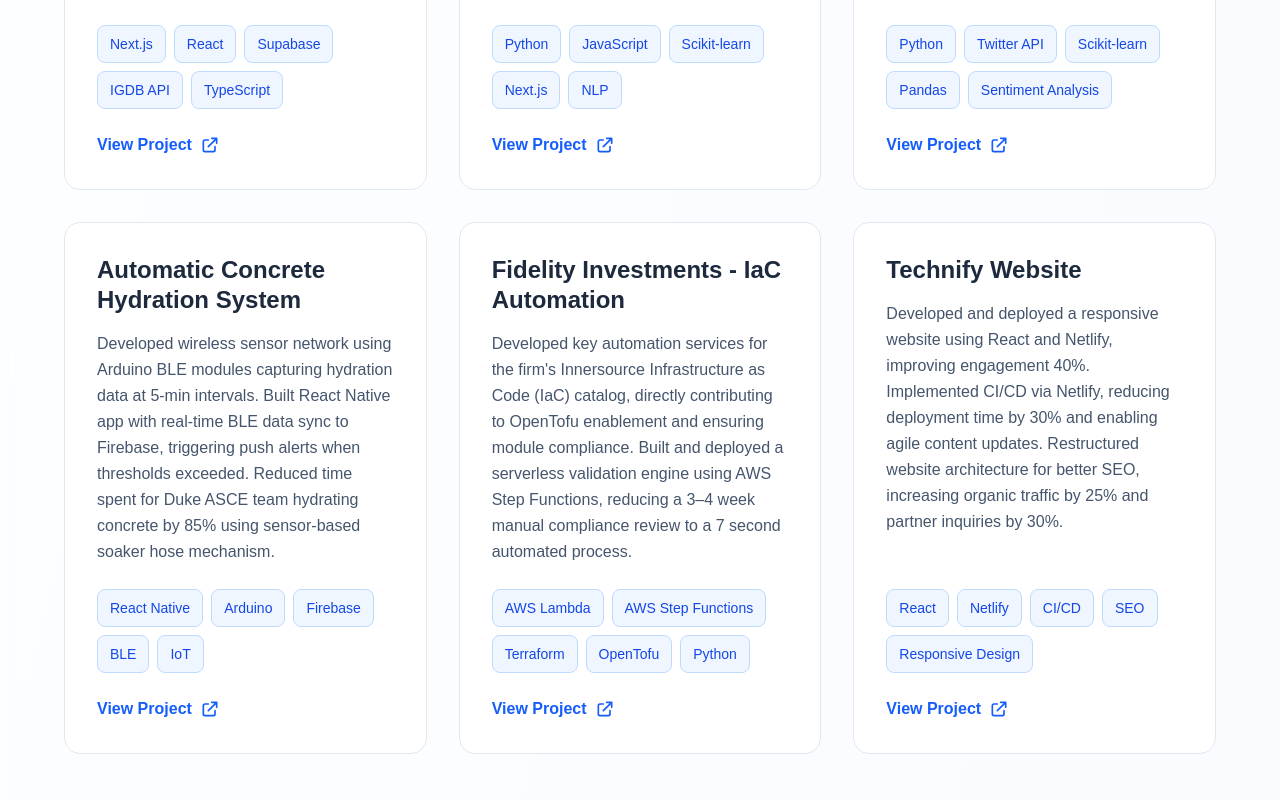
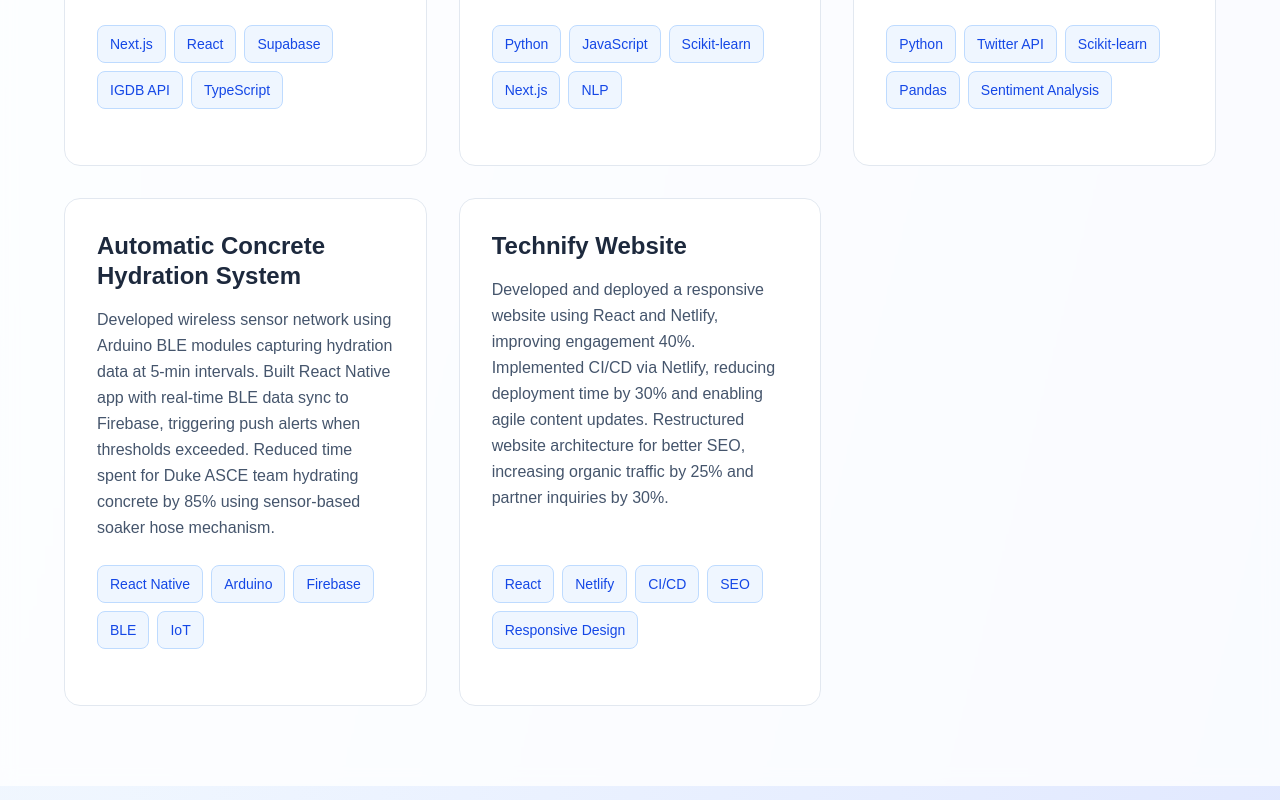
Before and after one commit to FaizHLI/personal_website, a Next.js app: page / in a window 1280 px wide. Shown: the part 3760-4560 px from the top of the page. Built offline with nearby package versions, Linux system fonts and the light colour scheme.

Commit message:
fix broken project links

```diff
--- a/src/components/ProjectCard.tsx
+++ b/src/components/ProjectCard.tsx
@@ -4,7 +4,6 @@
   title: string;
   description: string;
   tech: string[];
-  link: string;
   image?: string;
 }
 
@@ -42,25 +41,6 @@
           </span>
         ))}
       </div>
-      <a
-        href={project.link}
-        className="text-blue-600 hover:text-blue-700 font-semibold inline-flex items-center group mt-auto font-inter text-sm sm:text-base"
-      >
-        <span>View Project</span>
-        <svg
-          className="w-4 h-4 sm:w-5 sm:h-5 ml-2 group-hover:translate-x-1 transition-transform duration-300"
-          fill="none"
-          stroke="currentColor"
-          viewBox="0 0 24 24"
-        >
-          <path
-            strokeLinecap="round"
-            strokeLinejoin="round"
-            strokeWidth={2}
-            d="M10 6H6a2 2 0 00-2 2v10a2 2 0 002 2h10a2 2 0 002-2v-4M14 4h6m0 0v6m0-6L10 14"
-          />
-        </svg>
-      </a>
     </div>
   );
 }
--- a/src/data/content.ts
+++ b/src/data/content.ts
@@ -8,7 +8,6 @@
   title: string;
   description: string;
   tech: string[];
-  link: string;
   image?: string;
   github?: string;
 }
@@ -54,42 +53,30 @@
     title: "Game Backlog Manager",
     description: "Engineered a full-featured game backlog management platform using Supabase and the IGDB API, supporting a catalog of over 400,000 titles with cover images, genre filters, and search autocompletion. Built performant REST API endpoints and Supabase triggers to handle real-time game list updates, cover art sync, and user preference persistence with 500ms average response times and 99% uptime.",
     tech: ["Next.js", "React", "Supabase", "IGDB API", "TypeScript"],
-    link: "#",
-    github: "https://github.com/faizali/game-backlog-manager"
+    github: "https://github.com/FaizHLI/game-backlog-manager"
   },
   {
     title: "OptimizeAI",
     description: "Engineered an NLP pipeline using semantic similarity to route queries, reducing costly LLM usage by 30%. Developed a gamified CO2 tracker in Next.js to visualize real-time user impact and savings. Diverted simple queries to web search, saving an estimated 2.5 kg of CO2 per 1,000 requests.",
     tech: ["Python", "JavaScript", "Scikit-learn", "Next.js", "NLP"],
-    link: "#",
-    github: "https://github.com/faizali/optimize-ai"
+    github: "https://github.com/FaizHLI/gardenofsalvation"
   },
   {
     title: "Shrinkflation Analytics",
     description: "Developed a sentiment analysis tool that processed 100,000+ tweets about shrinkflation. Created a Twitter API-based data pipeline for automated data collection, preprocessing, and tokenization, achieving an 85% model accuracy rate. Discovered a 20% increase in consumer mentions of shrinkflation over six months.",
     tech: ["Python", "Twitter API", "Scikit-learn", "Pandas", "Sentiment Analysis"],
-    link: "#",
-    github: "https://github.com/faizali/shrinkflation-analytics"
+    github: ""
   },
   {
     title: "Automatic Concrete Hydration System",
     description: "Developed wireless sensor network using Arduino BLE modules capturing hydration data at 5-min intervals. Built React Native app with real-time BLE data sync to Firebase, triggering push alerts when thresholds exceeded. Reduced time spent for Duke ASCE team hydrating concrete by 85% using sensor-based soaker hose mechanism.",
     tech: ["React Native", "Arduino", "Firebase", "BLE", "IoT"],
-    link: "#",
-    github: "https://github.com/faizali/concrete-hydration-system"
-  },
-  {
-    title: "Fidelity Investments - IaC Automation",
-    description: "Developed key automation services for the firm's Innersource Infrastructure as Code (IaC) catalog, directly contributing to OpenTofu enablement and ensuring module compliance. Built and deployed a serverless validation engine using AWS Step Functions, reducing a 3–4 week manual compliance review to a 7 second automated process.",
-    tech: ["AWS Lambda", "AWS Step Functions", "Terraform", "OpenTofu", "Python"],
-    link: "#",
-    github: "https://github.com/faizali/fidelity-iac-automation"
+    github: ""
   },
   {
     title: "Technify Website",
     description: "Developed and deployed a responsive website using React and Netlify, improving engagement 40%. Implemented CI/CD via Netlify, reducing deployment time by 30% and enabling agile content updates. Restructured website architecture for better SEO, increasing organic traffic by 25% and partner inquiries by 30%.",
     tech: ["React", "Netlify", "CI/CD", "SEO", "Responsive Design"],
-    link: "#",
     github: "https://github.com/faizali/technify-website"
   }
 ];
```
